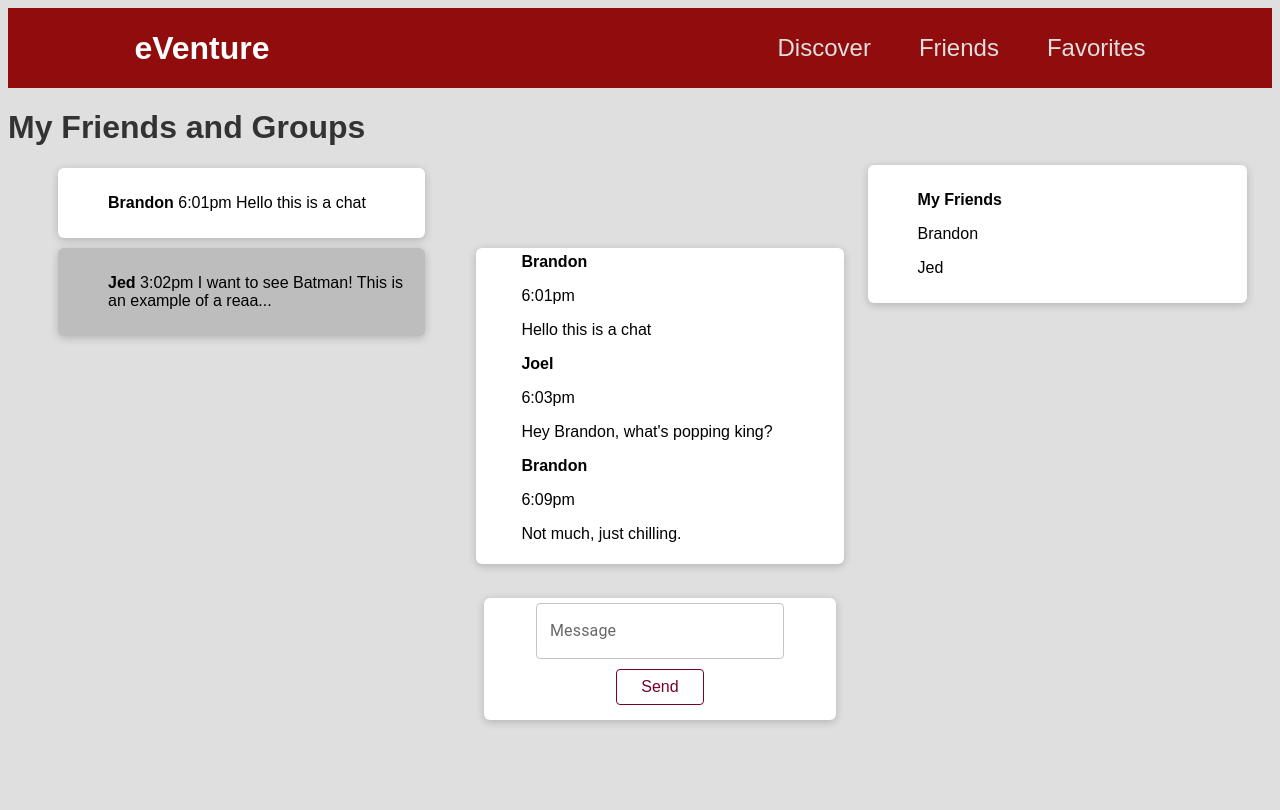
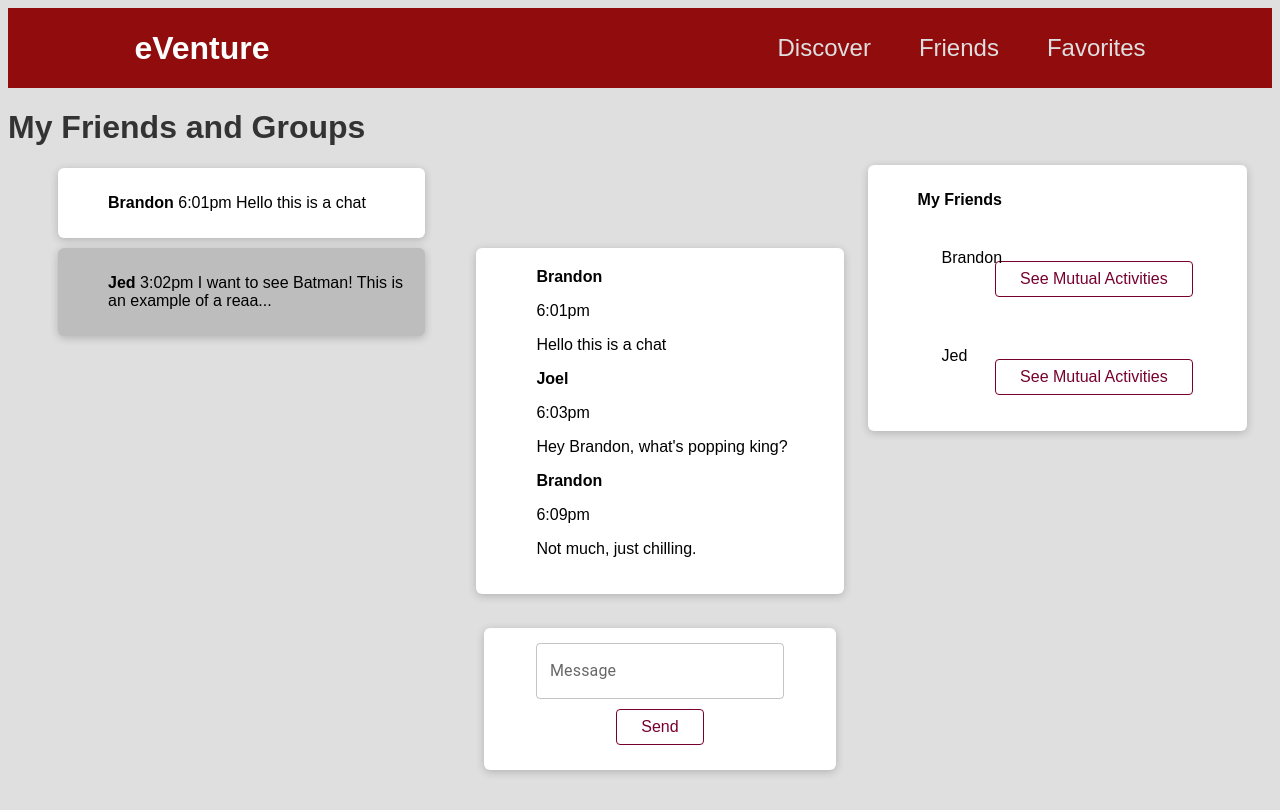
Before and after one commit to atycholis/SENG513_EVenture, a React (Create React App) app: page /friends in a window 1280 px wide. Built offline with nearby package versions, Linux system fonts and the light colour scheme.

Commit message:
See Mutual chats modal

```diff
--- /dev/null
+++ b/src/components/activities/ChatList.module.css
@@ -0,0 +1,28 @@
+.list {
+    list-style: none;
+    margin: 0;
+    padding: 0;
+}
+
+.actions {
+    padding: 1.5rem;
+    text-align: left;
+}
+
+.actions button {
+    font: inherit;
+    cursor: pointer;
+    color: #77002e;
+    border: 1px solid #77002e;
+    background-color: transparent;
+    padding: 0.5rem 1.5rem;
+    border-radius: 4px;
+    margin-right: 20px;
+    margin-top: -8%;
+    float: right;
+}
+
+.actions button:hover,
+.actions button:active {
+    background-color: #ffe2ed;
+}
--- a/src/components/activities/ChatsList.js
+++ b/src/components/activities/ChatsList.js
@@ -3,9 +3,14 @@ import Card from '../ui/ChatCard.js'
 import React, { useEffect, useState } from 'react'
 import OpenChat from "./OpenChat";
 import Msg from "./Msg";
+import ActivityModal from "../ui/ActivityModal";
+import FriendCard from '../ui/FriendCard.js'
+import Friend from './Friend'
+import classes from './ChatList.module.css'
 
 function ChatsList(props){
     const [activeChat, setActiveChat] = useState(props.chats.at(0).i);
+    const [ activityIsOpen, setActivityIsOpen ] = useState(false);
     function setActive(chatid)
     {
         console.log(chatid);
@@ -13,8 +18,25 @@ function ChatsList(props){
         props.chats.at(chatid).active = "true";
         setActiveChat(chatid);
     }
+    function activeHandler(){
+        setActivityIsOpen(false);
+    }
     return (
+       <div>
+           <FriendCard>
+        <ul className={"FriendsList"}>
+        <strong>My Friends</strong>
+            {props.chats.map(friend => (
+                <div className={classes.actions}>
+                <Friend
+                friend={friend.name}
+                />
+                <button id="open-button" onClick={() => {setActivityIsOpen(true)}}>See Mutual Activities</button>
+                </div>
+            ))}
 
+        </ul>
+        </FriendCard>
         <ul className={"ChatsList"}>
 
             {props.chats.map(chat => (
@@ -29,10 +51,13 @@ function ChatsList(props){
                 </Card>
                 </div>
             ))}
+
+
                 <OpenChat chat={props.chats.at(activeChat).messages}/>
                 <Msg/>
         </ul>
-
+        {activityIsOpen && <ActivityModal onActivity={activeHandler}/>}
+        </div>
     );
 }
 
--- /dev/null
+++ b/src/components/ui/ActivityModal.js
@@ -0,0 +1,35 @@
+import classes from './ActivityModal.module.css'
+import React, { useEffect, useState } from 'react'
+import { io } from "socket.io-client";
+import {Link} from "react-router-dom";
+
+function ActivityModal(props){
+    const [activity, setActivity] = useState(true);
+    let mutualActivities = [];
+
+    useEffect(() => {
+        if (activity) {
+            fetch("/activities/" + props.myID + "/" + props.friendID).then(
+                response => response.json()
+            ).then(
+                data => {
+                    console.log(data);
+                    mutualActivities = data;
+                }
+            )
+        }
+        else
+        {
+            props.onActivity();
+        }
+    }, [activity])
+
+    return(
+        <div className={classes.modal}>
+            <h4 className={classes.modal_text}>Mutual Activities </h4>
+            <button onClick={() => setActivity(false)}>Confirm</button>
+        </div>
+    )
+}
+
+export default ActivityModal;
--- /dev/null
+++ b/src/components/ui/ActivityModal.module.css
@@ -0,0 +1,21 @@
+.modal {
+    box-shadow: 0 1px 4px rgba(0, 0, 0, 0.2);
+    border-radius: 6px;
+    background-color: #910D0D;
+    padding: 1rem;
+    text-align: center;
+    width: 30rem;
+    z-index: 10;
+    position: fixed;
+    top: 20vh;
+    left: calc(50% - 15rem);
+}
+
+.modal_text {
+    color: #dfdfdf;
+}
+
+.p {
+    color: #dfdfdf;
+    font-size: 10px;
+}
--- a/src/components/ui/MiniCard.module.css
+++ b/src/components/ui/MiniCard.module.css
@@ -2,9 +2,10 @@
     background-color: white;
     border-radius: 6px;
     box-shadow: 0 2px 8px rgba(0, 0, 0, 0.2);
-    padding: 5px;
+    padding: 20px;
     width: 30%;
     margin-left: auto;
     margin-right: auto;
     margin-top: -8%;
+
 }
--- a/src/components/ui/MsgCard.module.css
+++ b/src/components/ui/MsgCard.module.css
@@ -2,7 +2,7 @@
     background-color: white;
     border-radius: 6px;
     box-shadow: 0 2px 8px rgba(0, 0, 0, 0.2);
-    padding: 5px;
+    padding: 15px;
     width: 30%;
     margin-left: auto;
     margin-right: auto;
--- a/src/pages/Friends.js
+++ b/src/pages/Friends.js
@@ -5,6 +5,7 @@ import React, { useEffect, useState } from 'react'
 const DUMMY_CHATS_LIST = [{
     active: "true",
     i: "0",
+    name: "Brandon",
     messages: [{
         message: "Hello this is a chat",
         sender: "Brandon",
@@ -27,6 +28,7 @@ const DUMMY_CHATS_LIST = [{
 {
     active: "false",
     i: "1",
+    name: "Jed",
     messages: [{
         message: "I want to see Batman! This is an example of a reaaaaaaaaaaaaaally looooooong chat message. This is to test if a preview works or if it doesn't.",
         sender: "Jed",
@@ -43,23 +45,12 @@ const DUMMY_CHATS_LIST = [{
 },
     ]
 
-
-
-    const DUMMY_FRIENDS_LIST = [{
-        name: "Brandon"
-    },
-    {
-        name: "Jed"
-    },
-    ]
 /*Page loaded by router*/
 function Friends(){
     return (
         <div>
             <h1>My Friends and Groups</h1>
-            <FriendsList friends={DUMMY_FRIENDS_LIST} />
             <ChatsList chats={DUMMY_CHATS_LIST} />
-
         </div>
     );
 }
```
